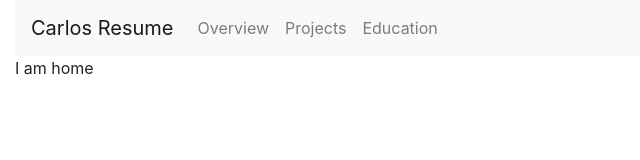
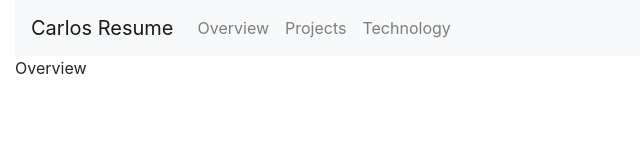
Before and after one commit to ctarmor/ResumeApp, a React (Create React App) app: page / in a window 1280 px wide. Shown: the top 160 px of the page, without its empty margins (0-640 px from the left). Built offline with nearby package versions, Linux system fonts and the light colour scheme.

Commit message:
Adding Swithc to route.

```diff
--- a/src/App.tsx
+++ b/src/App.tsx
@@ -7,16 +7,20 @@ import { TheRouter } from './core/TheRouter';
 import Row from 'react-bootstrap/esm/Row';
 import { TheNavbar } from './components/TheNavbar';
 
+//
+// https://react-bootstrap.github.io/layout/grid/
+//
+
 function App() {
   return (
     <Container fluid>
       <Row>
-        <Col>
+        <Col lg={12}>
           <TheNavbar />
         </Col>
       </Row>
       <Row>
-        <Col>
+        <Col lg={12}>
           <TheRouter />
         </Col>
       </Row>
--- a/src/components/Home.tsx
+++ b/src/components/Home.tsx
@@ -4,7 +4,7 @@ export class Home extends React.Component {
 
     render() {
         return (
-            <div>I am home</div>
+            <div>Overview</div>
         );
     }
 }
--- /dev/null
+++ b/src/components/Projects.tsx
@@ -0,0 +1,10 @@
+import React from 'react';
+
+export class Projects extends React.Component {
+
+    render() {
+        return (
+            <div>Projects</div>
+        );
+    }
+}
--- /dev/null
+++ b/src/components/Technology.tsx
@@ -0,0 +1,10 @@
+import React from 'react';
+
+export class Technology extends React.Component {
+
+    render() {
+        return (
+            <div>Technology</div>
+        );
+    }
+}
--- a/src/components/TheNavbar.tsx
+++ b/src/components/TheNavbar.tsx
@@ -14,9 +14,9 @@ export class TheNavbar extends React.Component {
                 <Navbar.Toggle aria-controls='basic-navbar-nav' />
                 <Navbar.Collapse id='basic-navbar-nav'>
                     <Nav className='mr-auto'>
-                        <Nav.Link href='/'>Overview</Nav.Link>
+                        <Nav.Link href='/home'>Overview</Nav.Link>
                         <Nav.Link href='/projects'>Projects</Nav.Link>
-                        <Nav.Link href='/edu'>Education</Nav.Link>
+                        <Nav.Link href='/technology'>Technology</Nav.Link>
                     </Nav>
                 </Navbar.Collapse>
             </Navbar>
--- a/src/core/TheRouter.tsx
+++ b/src/core/TheRouter.tsx
@@ -1,7 +1,14 @@
 import React from 'react';
-import { Route, Router } from 'react-router';
+import { Route, Router, Switch } from 'react-router';
 import { Home } from '../components/Home';
 import { createBrowserHistory } from "history";
+import { Projects } from '../components/Projects';
+import { Technology } from '../components/Technology';
+
+//
+// https://reactrouter.com/web/example/basic
+//
+
 
 const customHistory = createBrowserHistory();
 
@@ -13,7 +20,12 @@ export class TheRouter extends React.Component {
     render() {
         return (
             <Router history={customHistory}>
-                <Route path={'/'} component={Home} />
+                <Switch>
+                    <Route exact path={'/'} component={Home} />
+                    <Route path={'/home'} component={Home} />
+                    <Route path={'/projects'} component={Projects} />
+                    <Route path={'/technology'} component={Technology} />
+                </Switch>
             </Router>
         );
     }
```
